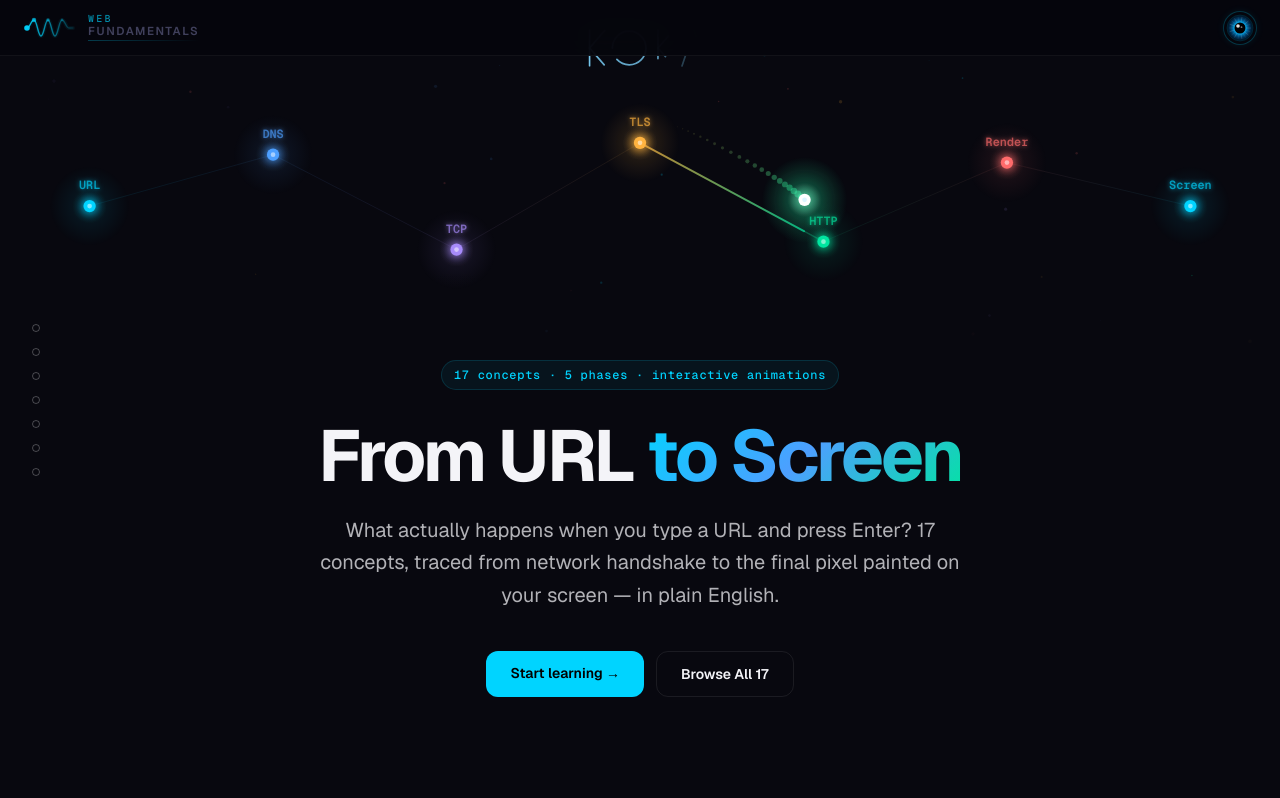
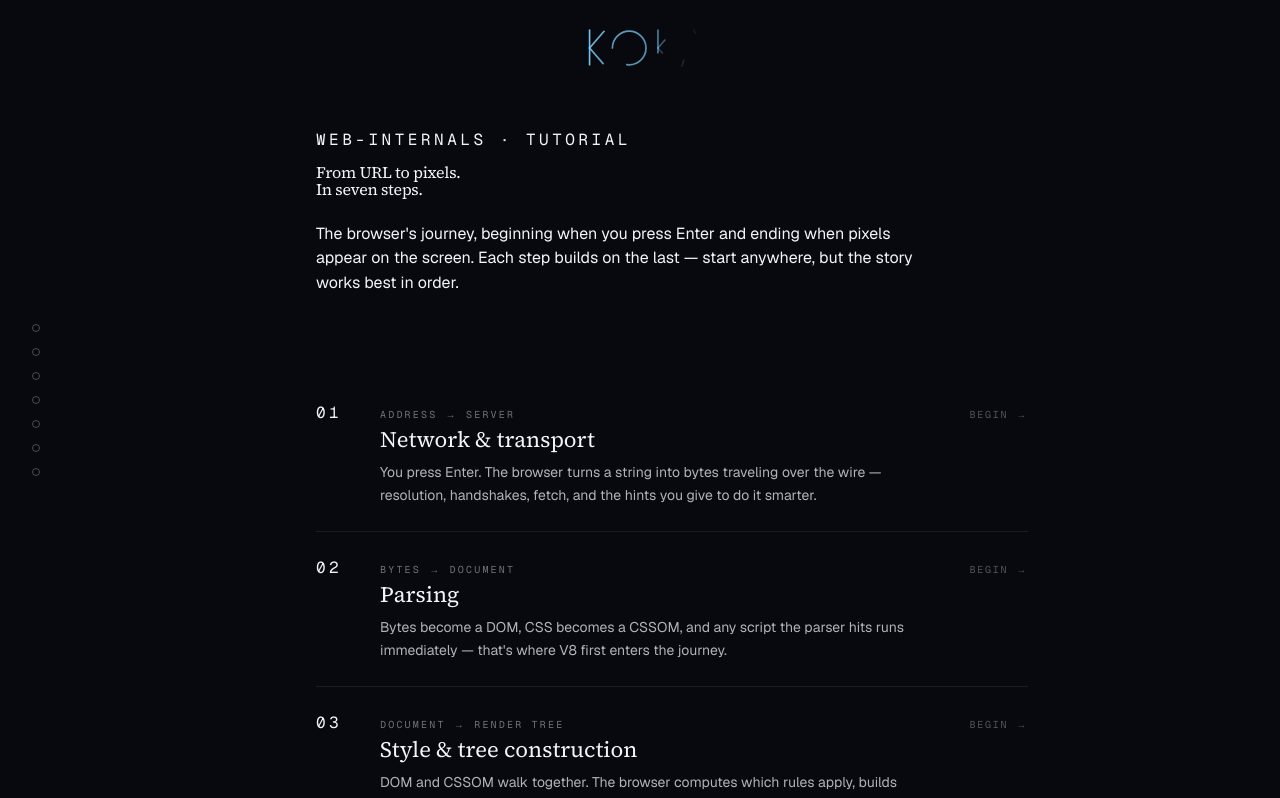
Before and after one commit to pavankoka1/web-fundamentals, a Next.js app: page / in a window 1280 px wide. Shown: the top 798 px of the page. Built offline with nearby package versions, Linux system fonts and the light colour scheme.

Commit message:
feat: replace home with JourneyOverview — 7-step editorial entry

```diff
--- a/src/app/page.tsx
+++ b/src/app/page.tsx
@@ -1,83 +1,5 @@
-import type { Metadata } from 'next'
-import Link from 'next/link'
-import TopNav from '@/components/layout/TopNav'
-import PhaseGrid from '@/components/home/PhaseGrid'
-import ConceptCards from '@/components/home/ConceptCards'
-import HeroSceneLoader from '@/components/home/HeroSceneLoader'
+import { JourneyOverview } from "@/components/home/JourneyOverview";
 
-export const metadata: Metadata = {
-  title: 'Web Fundamentals — Under the Hood',
-  description: 'Web Fundamentals: how the web actually works, under the hood. 17 concepts from URL to the final pixel on screen — DNS, TCP, TLS, HTTP, rendering, frame budgets, and more. Interactive animations, plain English.',
+export default function Page() {
+  return <JourneyOverview />;
 }
-
-export default function HomePage() {
-  return (
-    <>
-      <TopNav />
-      <main className="pt-12">
-        {/* Hero — animation zone then text zone, never overlapping */}
-        <section className="flex flex-col overflow-hidden">
-
-          {/* ── Animation zone: full-width, own space ── */}
-          <div className="relative w-full flex-shrink-0" style={{ height: '38vh', minHeight: '260px' }}>
-            <HeroSceneLoader />
-            {/* Fade bottom edge into background */}
-            <div className="absolute inset-x-0 bottom-0 pointer-events-none" style={{
-              height: '80px',
-              background: 'linear-gradient(to bottom, transparent, var(--color-bg))',
-            }} />
-          </div>
-
-          {/* ── Text zone: directly below animation, no overlap ── */}
-          <div className="flex flex-col items-center text-center px-6 pb-16 pt-2">
-            <div className="inline-flex items-center gap-2 px-3 py-1.5 rounded-full text-xs font-medium mb-7"
-              style={{ background: 'rgba(0,212,255,0.06)', border: '1px solid rgba(0,212,255,0.15)', color: '#00D4FF', fontFamily: 'var(--font-geist-mono)', letterSpacing: '0.06em' }}>
-              17 concepts · 5 phases · interactive animations
-            </div>
-            <h1 className="text-5xl md:text-7xl font-bold tracking-tight mb-5 max-w-3xl"
-              style={{ color: 'var(--color-text-primary)', letterSpacing: '-0.04em', lineHeight: '1.05' }}>
-              From URL{' '}
-              <span style={{
-                background: 'linear-gradient(135deg, #00D4FF 0%, #4D9FFF 50%, #00E5A0 100%)',
-                WebkitBackgroundClip: 'text',
-                WebkitTextFillColor: 'transparent',
-              }}>
-                to Screen
-              </span>
-            </h1>
-            <p className="text-lg md:text-xl mb-10 leading-relaxed max-w-2xl" style={{ color: 'var(--color-text-secondary)' }}>
-              What actually happens when you type a URL and press Enter?
-              17 concepts, traced from network handshake to the final pixel
-              painted on your screen — in plain English.
-            </p>
-            <div className="flex flex-wrap gap-3 justify-center">
-              <Link href="/url-parsing"
-                className="px-6 py-3 rounded-xl font-semibold text-sm transition-all hover:scale-105 active:scale-100"
-                style={{ background: '#00D4FF', color: '#000' }}>
-                Start learning →
-              </Link>
-              <Link href="#concepts"
-                className="px-6 py-3 rounded-xl font-semibold text-sm transition-all"
-                style={{ background: 'var(--color-surface)', color: 'var(--color-text-primary)', border: '1px solid var(--color-border)' }}>
-                Browse All 17
-              </Link>
-            </div>
-          </div>
-
-        </section>
-
-        <PhaseGrid />
-
-        <div id="concepts">
-          <ConceptCards />
-        </div>
-
-        <footer className="px-6 py-8 text-center" style={{ borderTop: '1px solid var(--color-border)' }}>
-          <p className="text-xs" style={{ color: 'var(--color-text-muted)' }}>
-            web fundamentals — under the hood.
-          </p>
-        </footer>
-      </main>
-    </>
-  )
-}
--- /dev/null
+++ b/src/components/home/JourneyOverview.tsx
@@ -0,0 +1,63 @@
+"use client";
+import { motion } from "framer-motion";
+import Link from "next/link";
+import { STEPS } from "@/lib/steps";
+import { GradientRule } from "@/components/atoms/GradientRule";
+import { stagger, fadeUp, heroEntrance } from "@/lib/motion";
+
+export function JourneyOverview() {
+  return (
+    <main className="mx-auto max-w-[840px] px-8 pt-32 pb-24 lg:pl-24">
+      <motion.div initial="hidden" animate="visible" variants={stagger(0.08)}>
+        <motion.div variants={fadeUp} className="font-mono text-[var(--type-eyebrow)] uppercase tracking-[0.22em] text-[color:var(--color-text-muted)]">
+          web-internals · tutorial
+        </motion.div>
+        <motion.h1
+          variants={heroEntrance}
+          className="mt-3 font-[family-name:var(--font-display)] text-[var(--type-hero)] leading-[1.05] tracking-[-0.018em] text-[color:var(--color-text-primary)]"
+        >
+          From URL to pixels.<br/>In seven steps.
+        </motion.h1>
+        <motion.p
+          variants={fadeUp}
+          className="mt-6 max-w-[58ch] text-[var(--type-lede)] leading-[1.55] text-[color:var(--color-text-secondary)]"
+        >
+          The browser&apos;s journey, beginning when you press Enter and ending when pixels appear on the screen. Each step builds on the last — start anywhere, but the story works best in order.
+        </motion.p>
+
+        <div className="mt-12"><GradientRule /></div>
+
+        <motion.div className="mt-8" variants={stagger(0.06)}>
+          {STEPS.map((s) => (
+            <motion.div key={s.step} variants={fadeUp}>
+              <Link
+                href={`/steps/${s.slug}`}
+                className="group block border-b border-[color:var(--color-border)] py-6 transition-colors hover:bg-[color:var(--color-accent-soft)]"
+              >
+                <div className="flex items-baseline gap-6">
+                  <span className="min-w-[2.5rem] font-mono text-[var(--type-eyebrow)] uppercase tracking-[0.22em] text-[color:var(--color-accent)]">
+                    {String(s.step).padStart(2, "0")}
+                  </span>
+                  <div className="flex-1">
+                    <div className="font-mono text-[10px] uppercase tracking-[0.22em] text-[color:var(--color-text-muted)]">
+                      {s.arrow}
+                    </div>
+                    <h2 className="mt-1 font-[family-name:var(--font-display)] text-[22px] leading-tight text-[color:var(--color-text-primary)]">
+                      {s.title}
+                    </h2>
+                    <p className="mt-2 max-w-[58ch] text-[14px] leading-relaxed text-[color:var(--color-text-secondary)]">
+                      {s.lede}
+                    </p>
+                  </div>
+                  <span className="font-mono text-[10px] uppercase tracking-[0.18em] text-[color:var(--color-text-dim)] transition-colors group-hover:text-[color:var(--color-accent)]">
+                    begin →
+                  </span>
+                </div>
+              </Link>
+            </motion.div>
+          ))}
+        </motion.div>
+      </motion.div>
+    </main>
+  );
+}
```
